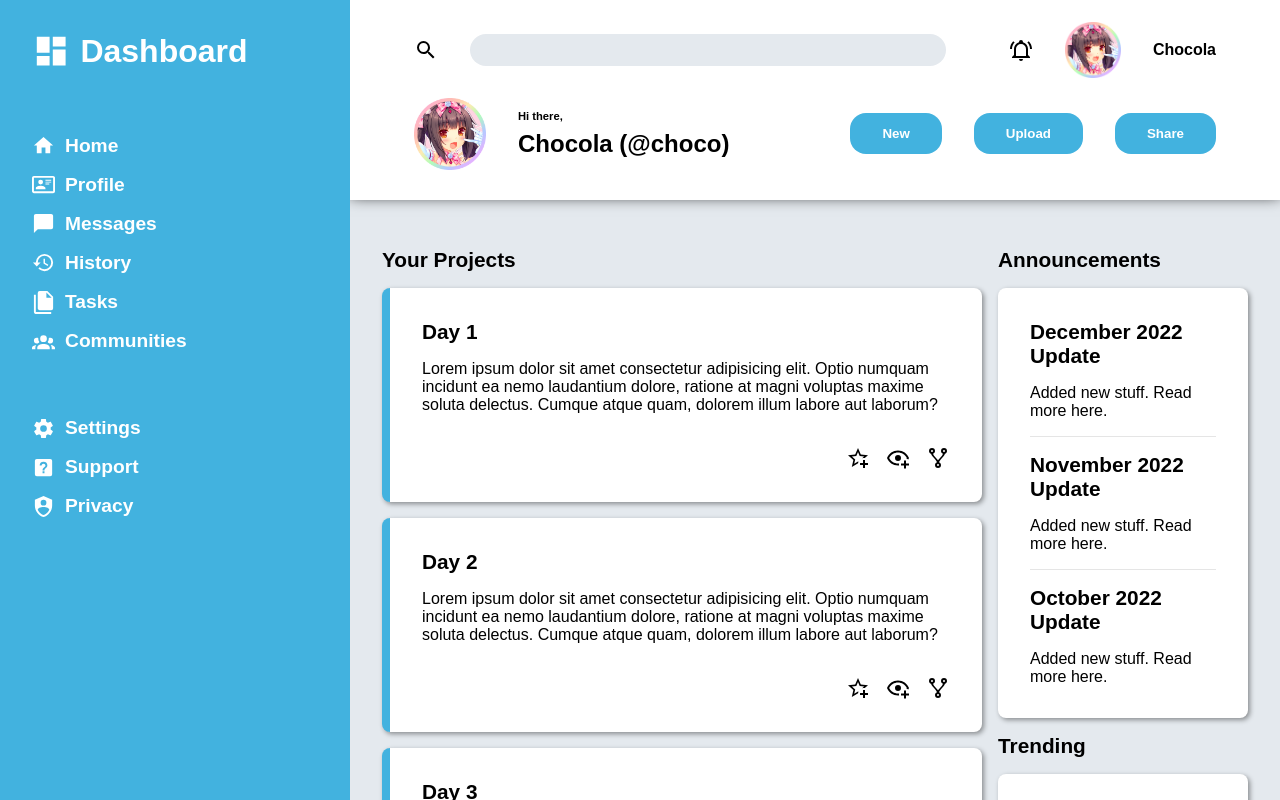
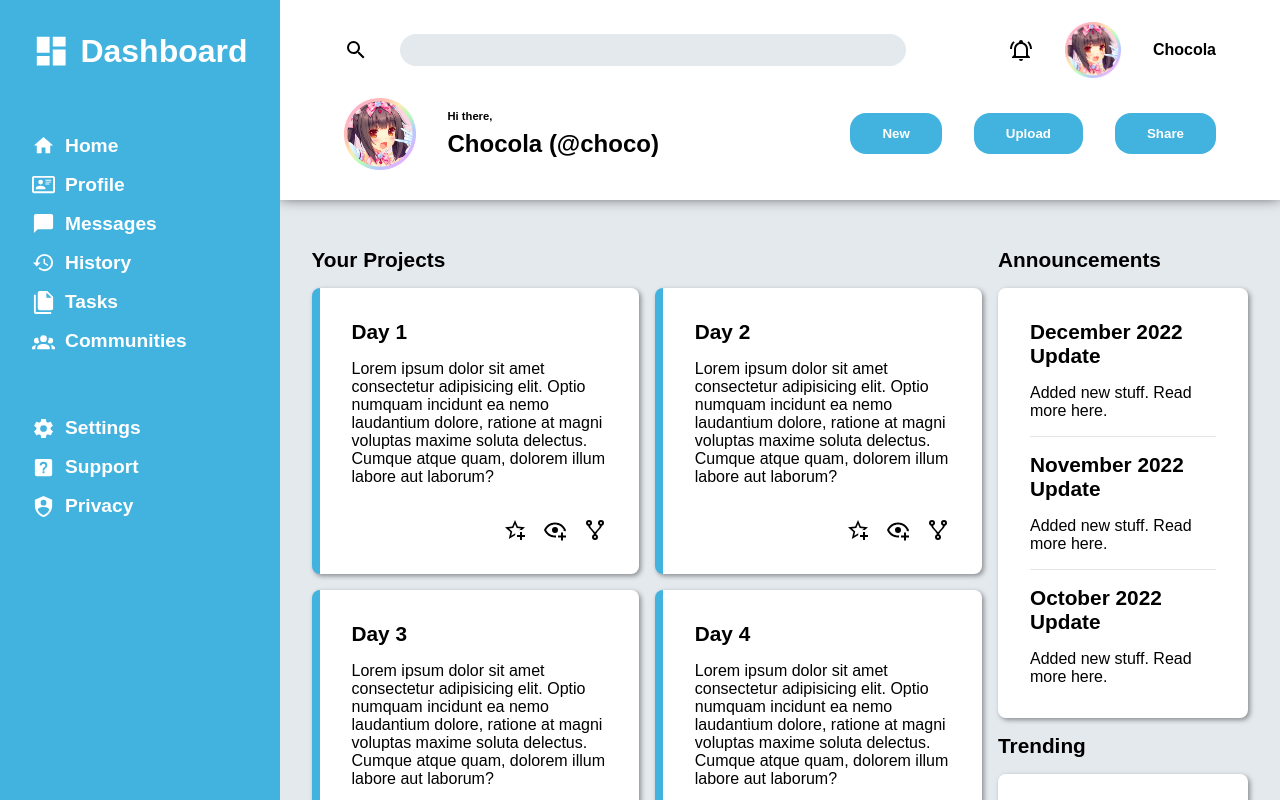
Before and after one commit to geon-youn/admin-dashboard, a plain HTML site: page index.html in a window 1280 px wide. Shown: the top 800 px of the page. Drawn offline with Linux system fonts and the light colour scheme.

Commit message:
Update sidebar and header

```diff
--- a/style.css
+++ b/style.css
@@ -26,7 +26,6 @@ body {
 
 body {
     display: grid;
-    grid-template-columns: 350px 1fr;
     grid-template-rows: minmax(200px, 1fr) 4fr;
 }
 
@@ -97,6 +96,7 @@ input[type="search"]::-webkit-search-results-decoration {
     display: grid;
     grid-auto-flow: column;
     grid-template-columns: 1fr;
+    gap: 2rem;
 }
 
 .header-section div {
```
